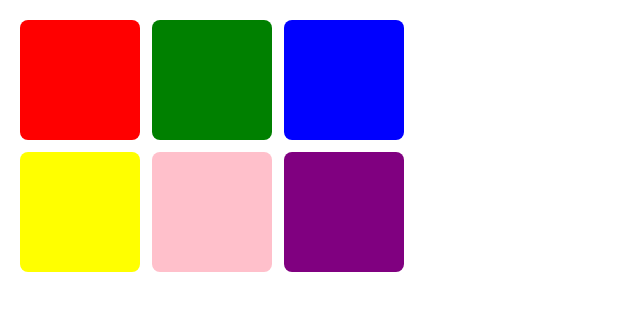
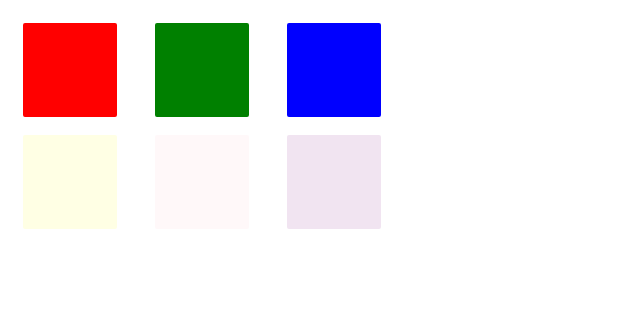
Before and after one commit to Batoul-AbedElSater/React-JS, a React (Vite) app in the folder first-react/: page / in a window 1280 px wide. Shown: the top 310 px of the page, without its empty margins (0-640 px from the left). Built offline with nearby package versions, Linux system fonts and the light colour scheme.

Commit message:
add on/off property

```diff
--- a/first-react/src/App.css
+++ b/first-react/src/App.css
@@ -14,3 +14,15 @@
   font-weight: bold;
   cursor: pointer;
 }
+button{
+  height: 100px;
+  width:100px;
+  border: 3px solid white;
+  border-radius: 5px;
+  cursor:pointer;
+  opacity: 0.1 ;
+
+}
+button.on{
+  opacity: 1;
+}
--- a/first-react/src/App.jsx
+++ b/first-react/src/App.jsx
@@ -7,7 +7,7 @@ export default function App() {
   const [pads, setPads] = React.useState(padsData);
 
   const buttonElements = pads.map(pad => (
-    <Pad key={pad.id} color={pad.color}/>
+    <Pad key={pad.id} color={pad.color} on={pad.on}/>
   ))
 
   return (
--- a/first-react/src/Pad.jsx
+++ b/first-react/src/Pad.jsx
@@ -1,5 +1,10 @@
 export default function Pad(props){
     return(
-        <button className="pad" style={{backgroundColor: props.color}}></button>
+        <button className="pad" style={{backgroundColor: props.color}}
+        className={props.on ? "on" : undefined}
+        >
+
+        </button>
+
     )
 }
--- a/first-react/src/pads.jsx
+++ b/first-react/src/pads.jsx
@@ -1,8 +1,8 @@
 export default [
   { id: 1, color: "red", on: true },
-  { id: 2, color: "green", on: false },
+  { id: 2, color: "green", on: true },
   { id: 3, color: "blue", on: true },
-  { id: 4, color: "yellow", on: true },
+  { id: 4, color: "yellow", on: false },
   { id: 5, color: "pink", on: false },
   { id: 6, color: "purple", on: false }
 ];
```
